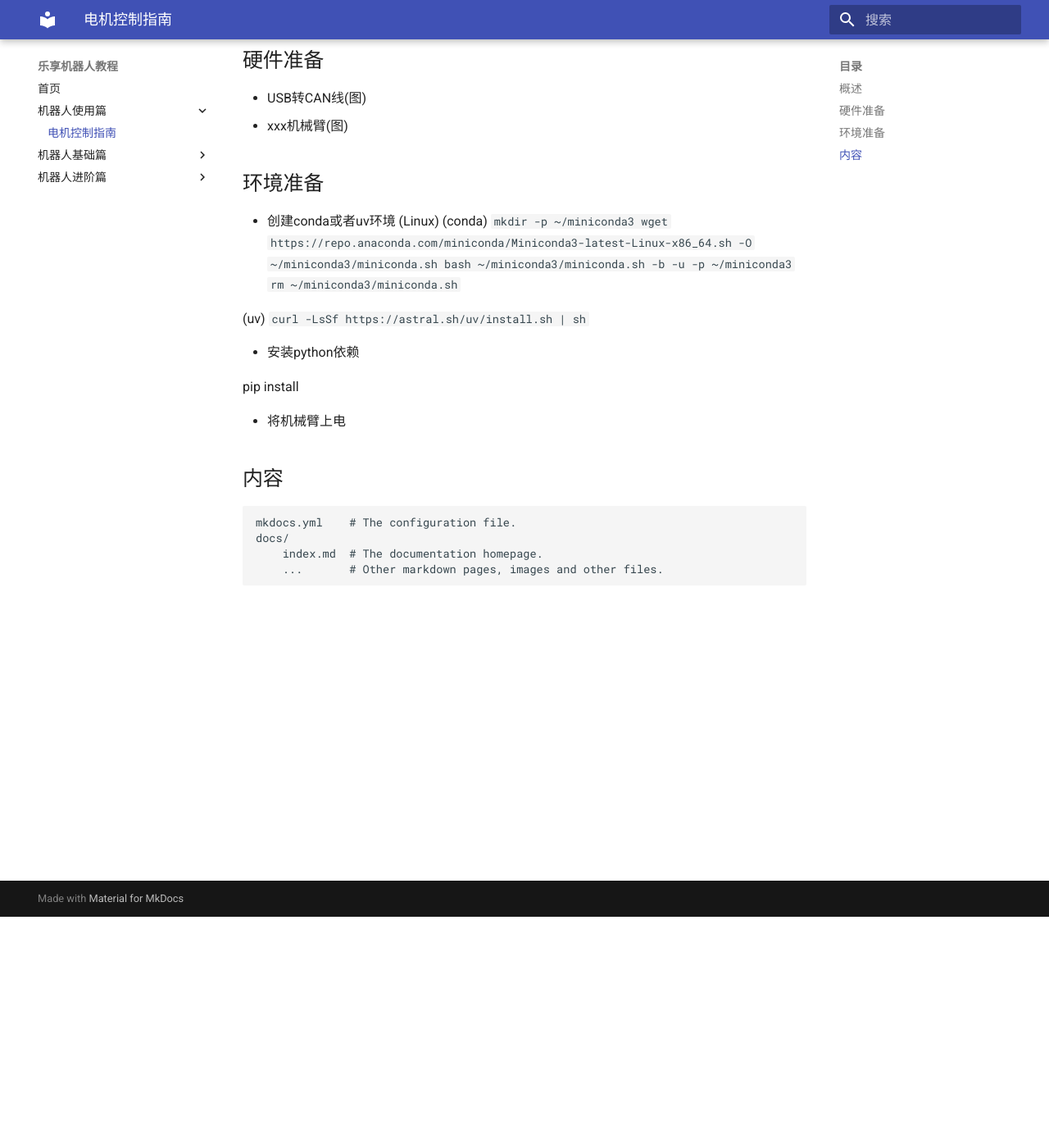
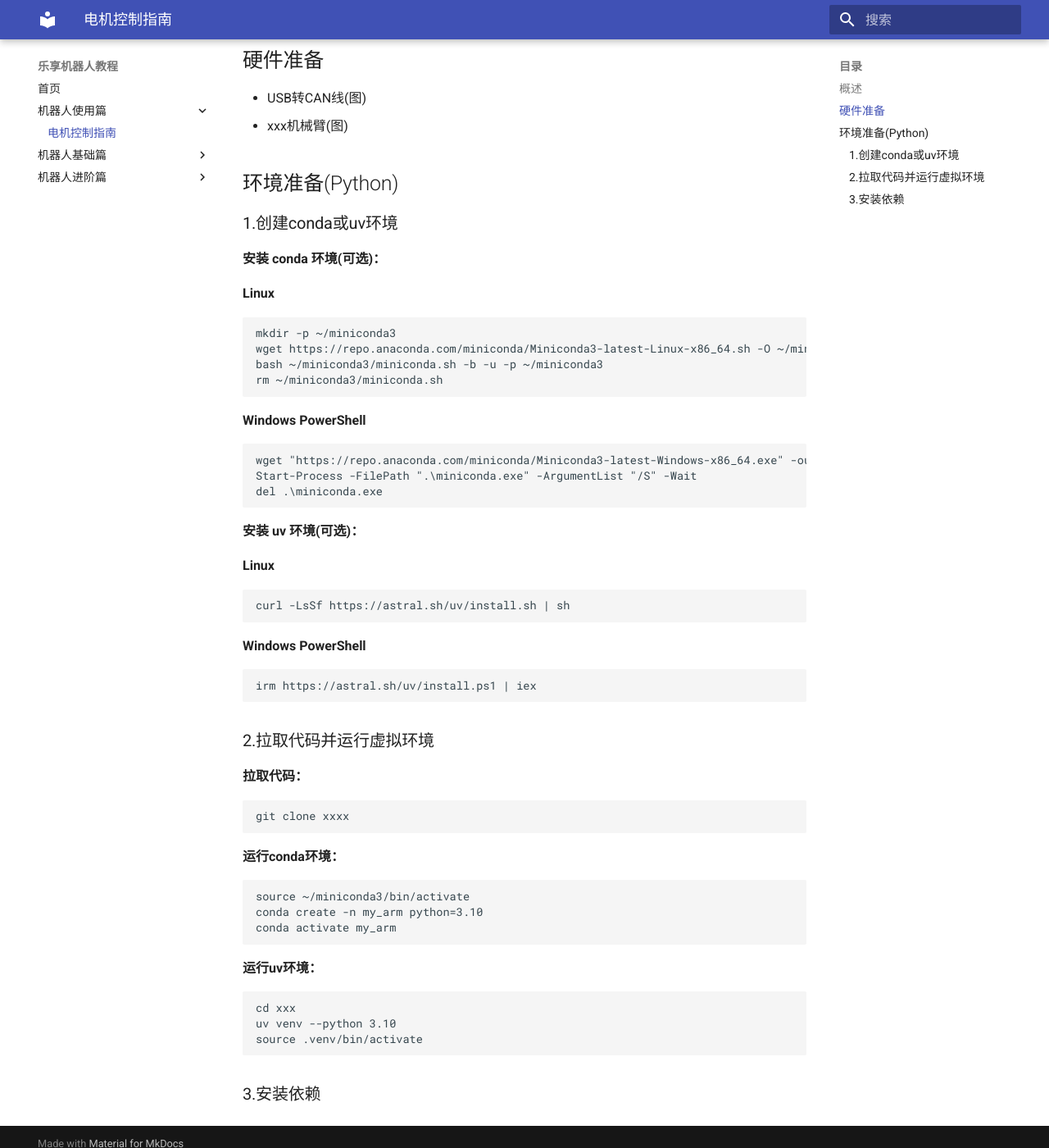
Before and after one commit to joyin-dexhand/joyin_arm_tutorial, an MkDocs documentation site: the page built from docs/motor_control.md, in a window 1280 px wide and 1400 px high, scrolled down 282 px. Shown: the whole window at 82% size. Built offline with MkDocs 1.6.1 and Material for MkDocs 9.7.7, drawn with Linux system fonts in a browser that asks for light colours.

Commit message:
update motor_control

````diff
--- a/docs/motor_control.md
+++ b/docs/motor_control.md
@@ -8,34 +8,55 @@
 
 ## 硬件准备
 
-- USB转CAN线(图)
-- xxx机械臂(图)
+* USB转CAN线(图)
+* xxx机械臂(图)
 
-## 环境准备
+## 环境准备(Python)
 
-- 创建conda或者uv环境 (Linux)
-  (conda)
-  ```
-  mkdir -p ~/miniconda3
-  wget https://repo.anaconda.com/miniconda/Miniconda3-latest-Linux-x86_64.sh -O ~/miniconda3/miniconda.sh
-  bash ~/miniconda3/miniconda.sh -b -u -p ~/miniconda3
-  rm ~/miniconda3/miniconda.sh
-  ```
+### 1.创建conda或uv环境
 
-  (uv)
-  ```
-  curl -LsSf https://astral.sh/uv/install.sh | sh
-  ```
+**安装 conda 环境(可选)：**
 
-- 安装python依赖
+**Linux**
 
-  pip install
+    mkdir -p ~/miniconda3
+    wget https://repo.anaconda.com/miniconda/Miniconda3-latest-Linux-x86_64.sh -O ~/miniconda3/miniconda.sh
+    bash ~/miniconda3/miniconda.sh -b -u -p ~/miniconda3
+    rm ~/miniconda3/miniconda.sh
 
-- 将机械臂上电
+**Windows PowerShell**
 
-## 内容
+    wget "https://repo.anaconda.com/miniconda/Miniconda3-latest-Windows-x86_64.exe" -outfile ".\miniconda.exe"
+    Start-Process -FilePath ".\miniconda.exe" -ArgumentList "/S" -Wait
+    del .\miniconda.exe
 
-    mkdocs.yml    # The configuration file.
-    docs/
-        index.md  # The documentation homepage.
-        ...       # Other markdown pages, images and other files.
+
+**安装 uv 环境(可选)：**
+
+**Linux**
+
+    curl -LsSf https://astral.sh/uv/install.sh | sh
+
+**Windows PowerShell**
+
+    irm https://astral.sh/uv/install.ps1 | iex
+
+### 2.拉取代码并运行虚拟环境
+
+**拉取代码：**
+
+    git clone xxxx
+
+**运行conda环境：**
+
+    source ~/miniconda3/bin/activate
+    conda create -n my_arm python=3.10
+    conda activate my_arm
+
+**运行uv环境：**
+
+    cd xxx
+    uv venv --python 3.10
+    source .venv/bin/activate
+
+### 3.安装依赖
````
